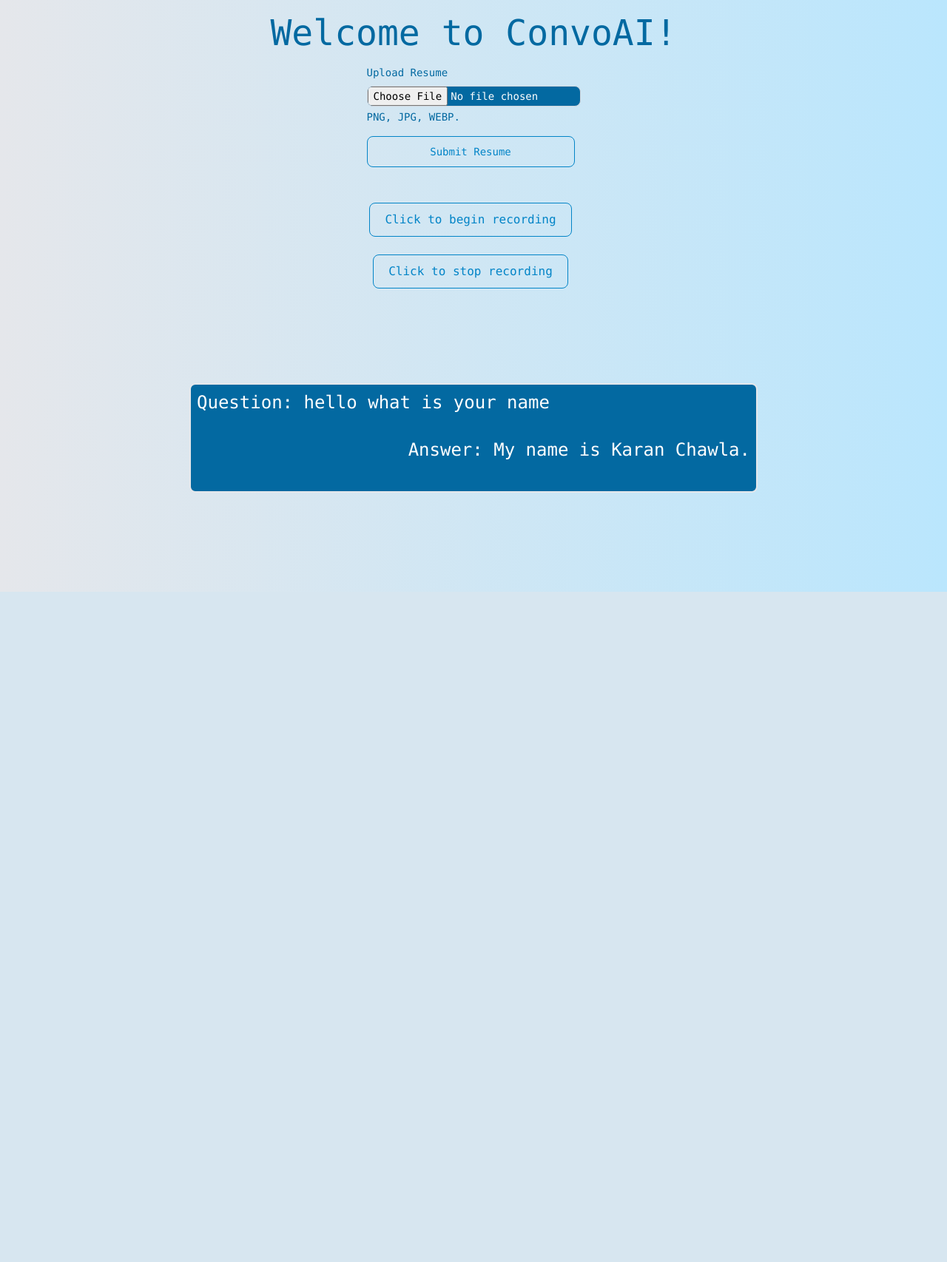
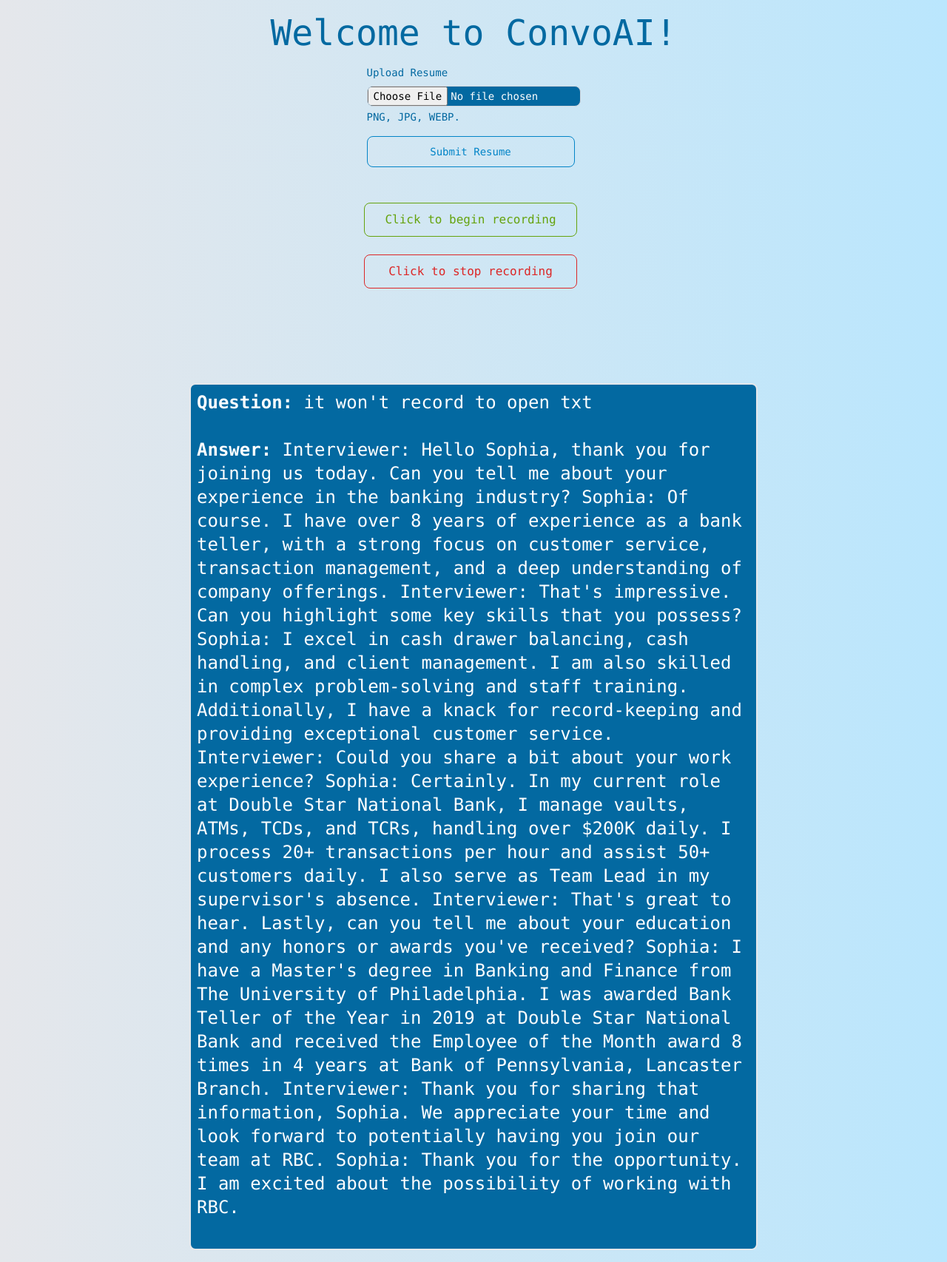
Before and after one commit to LucasHJin/ConvoAI, a Flask app: page / in a window 1280 px wide. Shown: the whole page at 74% size. Before the commit the page ends 800 px from the top, so only its background shows below. Run offline with Flask 3, Linux system fonts and the light colour scheme; some libraries are stand-ins or nearby versions.

Commit message:
current progress

```diff
--- a/app.py
+++ b/app.py
@@ -1,25 +1,41 @@
 from flask import Flask, render_template, request, redirect, url_for, jsonify
+from flask_socketio import SocketIO, emit
 import os
 import subprocess
 
 app = Flask(__name__)
+socketio = SocketIO(app)
 
 def read_file(filepath):
     with open(filepath, 'r') as file:
         return [line.strip() for line in file.readlines()]
 
+def read_file2(filepath):
+    with open(filepath, 'r') as file:
+        return [line for line in file.read().split('!!!')]
+
 @app.route('/')
 def index():
     questions = read_file('./txt/q_output.txt')
-    answers = read_file('./txt/response.txt')
+    answers = read_file2('./txt/response.txt')
     qa_pairs = zip(questions, answers)
     return render_template('index.html', qa_pairs=qa_pairs)
+
+@app.route('/submit-resume', methods=['POST'])
+def submit_resume():
+    try:
+        subprocess.Popen(["python", "./audio_capture/image_analysis.py"])
+        return jsonify(success=True)
+    except Exception as e:
+        return jsonify(success=False, error=str(e))
 
 @app.route('/start-recording', methods=['POST'])
 def start_recording():
     try:
         subprocess.Popen(["python", "./audio_capture/analyze_text.py"])
         subprocess.Popen(["python", "./audio_capture/voice_input.py"])
+        subprocess.Popen(["python", "./audio_capture/text_answers.py"])
+        subprocess.Popen(["python", "./audio_capture/parse.py"])
         return jsonify(success=True)
     except Exception as e:
         return jsonify(success=False, error=str(e))
@@ -35,27 +51,21 @@
 
 @app.route('/upload', methods=['POST'])
 def upload():
-    # Specify the folder path you want to clear
     folder_to_clear = 'uploads'
 
-    # Clear the folder
     clear_folder(folder_to_clear)
 
-    # Check if the post request has the file part
     if 'image' not in request.files:
         return 'No file part'
 
     file = request.files['image']
 
-    # If the user does not select a file, the browser submits an empty file without a filename
     if file.filename == '':
         return 'No selected file'
 
-    # Save the file to the folder
     file.save(os.path.join(folder_to_clear, file.filename))
 
     return redirect(url_for('index'))
-
 
 def clear_folder(folder_path):
     for filename in os.listdir(folder_path):
@@ -70,5 +80,4 @@
             print(f"Failed to delete {file_path}. Reason: {e}")
 
 if __name__ == '__main__':
-    extra_files = ['./txt/response.txt', './txt/q_output.txt', './txt/output.txt']
-    app.run(debug=True, extra_files=extra_files)
+    socketio.run(app, debug=True)
--- a/static/css/main.css
+++ b/static/css/main.css
@@ -598,12 +632,12 @@
   width: 60%;
 }
 
+.w-72 {
+  width: 18rem;
+}
+
 .w-full {
   width: 100%;
-}
-
-.w-1\/2 {
-  width: 50%;
 }
 
 .cursor-pointer {
@@ -642,6 +676,16 @@
 .border-gray-300 {
   --tw-border-opacity: 1;
   border-color: rgb(209 213 219 / var(--tw-border-opacity));
+}
+
+.border-lime-600 {
+  --tw-border-opacity: 1;
+  border-color: rgb(101 163 13 / var(--tw-border-opacity));
+}
+
+.border-red-600 {
+  --tw-border-opacity: 1;
+  border-color: rgb(220 38 38 / var(--tw-border-opacity));
 }
 
 .border-sky-600 {
@@ -695,10 +739,6 @@
   text-align: center;
 }
 
-.text-right {
-  text-align: right;
-}
-
 .font-mono {
   font-family: ui-monospace, SFMono-Regular, Menlo, Monaco, Consolas, "Liberation Mono", "Courier New", monospace;
 }
@@ -722,6 +762,16 @@
   font-weight: 500;
 }
 
+.text-lime-600 {
+  --tw-text-opacity: 1;
+  color: rgb(101 163 13 / var(--tw-text-opacity));
+}
+
+.text-red-600 {
+  --tw-text-opacity: 1;
+  color: rgb(220 38 38 / var(--tw-text-opacity));
+}
+
 .text-sky-600 {
   --tw-text-opacity: 1;
   color: rgb(2 132 199 / var(--tw-text-opacity));
--- a/templates/index.html
+++ b/templates/index.html
@@ -14,31 +14,57 @@
             <label class="block mb-2 text-sm font-medium text-sky-700" for="file_input">Upload Resume</label>
             <input class="block w-full text-sm text-white border border-gray-300 rounded-lg cursor-pointer bg-sky-700 focus:outline-none" aria-describedby="file_input_help" id="file_input" name="image" type="file">
             <p class="mt-1 text-sm text-sky-700" id="file_input_help">PNG, JPG, WEBP.</p>
-            <button
+            <button id="submitResume"
         class="text-sky-600 hover:text-white border border-sky-600 hover:bg-sky-700 focus:ring-4 focus:outline-none focus:ring-sky-500 font-medium rounded-lg text-sm px-5 py-2.5 text-center me-2 mb-8 mt-4" type="submit">
         Submit Resume</button>
 
         </form>
         <button
-        id="recordButton" class="text-sky-600 hover:text-white border border-sky-600 hover:bg-sky-700 focus:ring-4 focus:outline-none focus:ring-sky-500 font-medium rounded-lg text-md px-5 py-2.5 text-center me-2 mb-2 mt-4">Click
+        id="recordButton" class="w-72 text-lime-600 hover:text-white border border-lime-600 hover:bg-lime-700 focus:ring-4 focus:outline-none focus:ring-lime-500 font-medium rounded-lg text-md px-5 py-2.5 text-center me-2 mb-2 mt-4">Click
         to begin recording</button>
         <button id="stopButton"
-         class="text-sky-600 hover:text-white border border-sky-600 hover:bg-sky-700 focus:ring-4 focus:outline-none focus:ring-sky-500 font-medium rounded-lg text-md px-5 py-2.5 text-center me-2 mb-32 mt-4">Click
+         class="w-72 text-red-600 hover:text-white border border-red-600 hover:bg-red-700 focus:ring-4 focus:outline-none focus:ring-red-500 font-medium rounded-lg text-md px-5 py-2.5 text-center me-2 mb-32 mt-4">Click
         to stop recording</button>
     </div>
-    <div class="flex flex-col justify-center items-center">
+    <div class="flex flex-col justify-center items-center" id="qa-container">
         {% for question, answer in qa_pairs %}
         <div class="bg-sky-700 p-2 border border-2 rounded-lg border-gray-200 w-3/5 mb-4">
             <p class="text-white text-2xl mb-8">
-                Question: {{ question }}
+                <strong>Question:</strong> {{ question }}
             </p>
-            <p class="text-white text-right text-2xl mb-8">
-                Answer: {{ answer }}
+            <p class="text-white text-2xl mb-8">
+                <strong>Answer:</strong> {{ answer }}
             </p>
         </div>
         {% endfor %}
     </div>
+    <script src="https://cdnjs.cloudflare.com/ajax/libs/socket.io/4.0.0/socket.io.js"></script>
     <script>
+        var socket = io();
+
+        socket.on('new_qa', function(data) {
+            var container = document.getElementById('qa-container');
+            var qaDiv = document.createElement('div');
+            qaDiv.classList.add('bg-sky-700', 'p-2', 'border', 'border-2', 'rounded-lg', 'border-gray-200', 'w-3/5', 'mb-4');
+            qaDiv.innerHTML = `
+                <p class="text-white text-2xl mb-8"><strong>Question:</strong> ${data.question}</p>
+                <p class="text-white text-2xl mb-8"><strong>Answer:</strong> ${data.answer}</p>
+            `;
+            container.appendChild(qaDiv);
+        });
+
+        document.getElementById("submitResume").addEventListener("click", function() {
+            fetch("/submit-resume", {
+                method: "POST"
+            }).then(response => {
+                if (response.ok) {
+                    alert("Resume Submitted!");
+                } else {
+                    alert("Failed to submit resume.");
+                }
+            });
+        });
+
         document.getElementById("recordButton").addEventListener("click", function() {
             fetch("/start-recording", {
                 method: "POST"
@@ -50,6 +76,7 @@
                 }
             });
         });
+
         document.getElementById("stopButton").addEventListener("click", function() {
             fetch("/stop-recording", {
                 method: "POST"
@@ -63,5 +90,4 @@
         });
     </script>
 </body>
-
 </html>
--- a/txt/output.txt
+++ /dev/null
@@ -1,5 +0,0 @@
-hello what is your name
-my name is jeff my name what is my name
-what is your name
-what are your qualifications
-my qualifications are that i'm smart strong and obedient my qualifications are that i'm smart and very good at math my qualifications are that i'm smart and i'm good at math
--- a/txt/q_output.txt
+++ /dev/null
@@ -1,4 +0,0 @@
-hello what is your name
-my name is jeff my name what is my name
-what is your name
-what are your qualifications
--- a/txt/response.txt
+++ b/txt/response.txt
@@ -1 +1,20 @@
-My name is Karan Chawla.
+Interviewer: Hello Sophia, thank you for joining us today. Can you tell me about your experience in the banking industry?
+
+Sophia: Of course. I have over 8 years of experience as a bank teller, with a strong focus on customer service, transaction management, and a deep understanding of company offerings.
+
+Interviewer: That's impressive. Can you highlight some key skills that you possess?
+
+Sophia: I excel in cash drawer balancing, cash handling, and client management. I am also skilled in complex problem-solving and staff training. Additionally, I have a knack for record-keeping and providing exceptional customer service.
+
+Interviewer: Could you share a bit about your work experience?
+
+Sophia: Certainly. In my current role at Double Star National Bank, I manage vaults, ATMs, TCDs, and TCRs, handling over $200K daily. I process 20+ transactions per hour and assist 50+ customers daily. I also serve as Team Lead in my supervisor's absence.
+
+Interviewer: That's great to hear. Lastly, can you tell me about your education and any honors or awards you've received?
+
+Sophia: I have a Master's degree in Banking and Finance from The University of Philadelphia. I was awarded Bank Teller of the Year in 2019 at Double Star National Bank and received the Employee of the Month award 8 times in 4 years at Bank of Pennsylvania, Lancaster Branch.
+
+Interviewer: Thank you for sharing that information, Sophia. We appreciate your time and look forward to potentially having you join our team at RBC.
+
+Sophia: Thank you for the opportunity. I am excited about the possibility of working with RBC.
+!!!
```
Also changed, not shown: other parts of static/css/main.css (+54 -0 lines), audio_capture/image_analysis.py (+11 -4 lines), audio_capture/parse.py (added, +26 -0 lines), audio_capture/text_answers.py (+24 -10 lines), txt/resume_info.txt (+45 -1 lines), uploads/Minimalist-Resume-example.webp (added).
